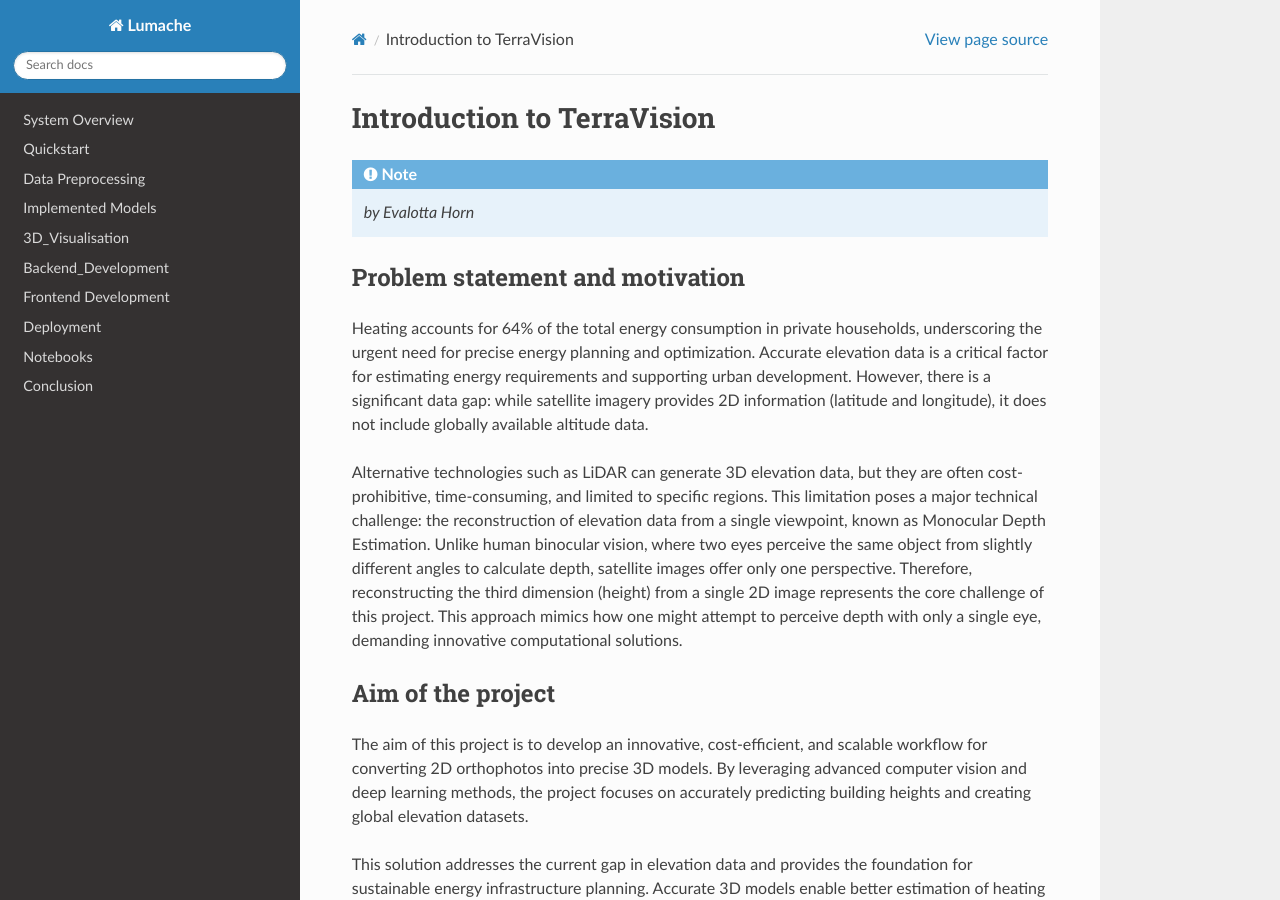
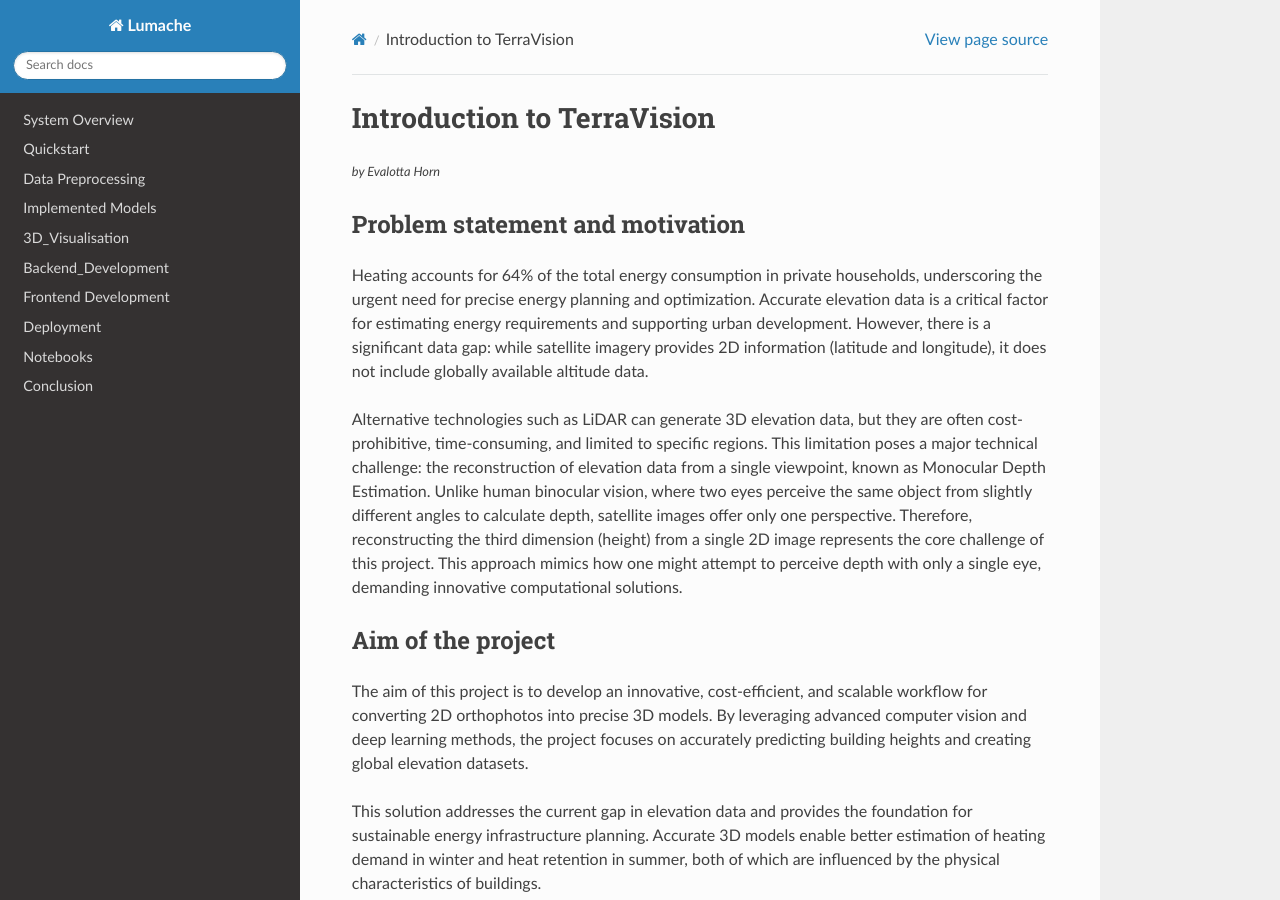
Before and after one commit to jaanoshka/3D-Visualizer-Docs, a Sphinx documentation site: the page built from docs/source/index.rst, in a window 1280 px wide and 900 px high. Built offline with Sphinx 7.4.7 and the Read the Docs theme 3.1.0, drawn with Linux system fonts in a browser that asks for light colours.

Commit message:
Intropage Author

```diff
--- a/docs/source/index.rst
+++ b/docs/source/index.rst
@@ -1,6 +1,8 @@
 Introduction to TerraVision
 ============================
-.. note:: *by Evalotta Horn*
+.. raw:: html
+
+    <p style="font-size: 0.8em; font-style: italic;">by Evalotta Horn</p>
 Problem statement and motivation
 ---------------------------------
 Heating accounts for 64% of the total energy consumption in private households, underscoring the urgent need for precise energy planning and optimization. Accurate elevation data is a critical factor for estimating energy requirements and supporting urban development. However, there is a significant data gap: while satellite imagery provides 2D information (latitude and longitude), it does not include globally available altitude data.
```
